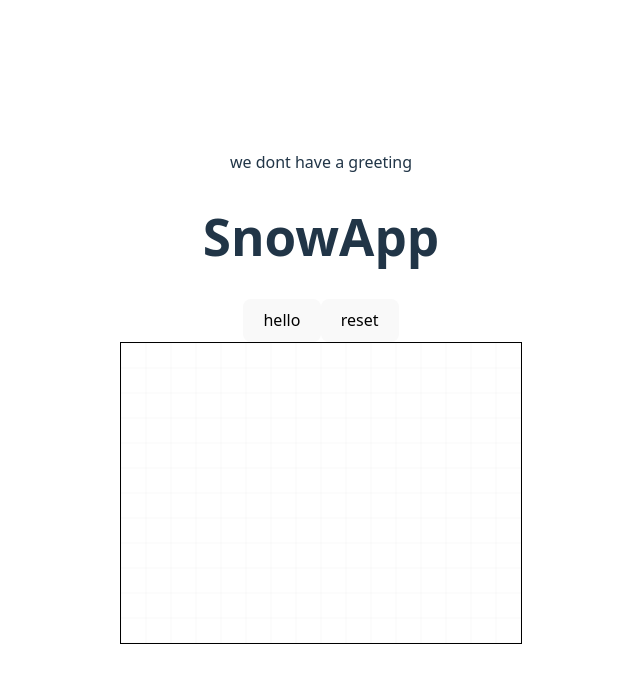
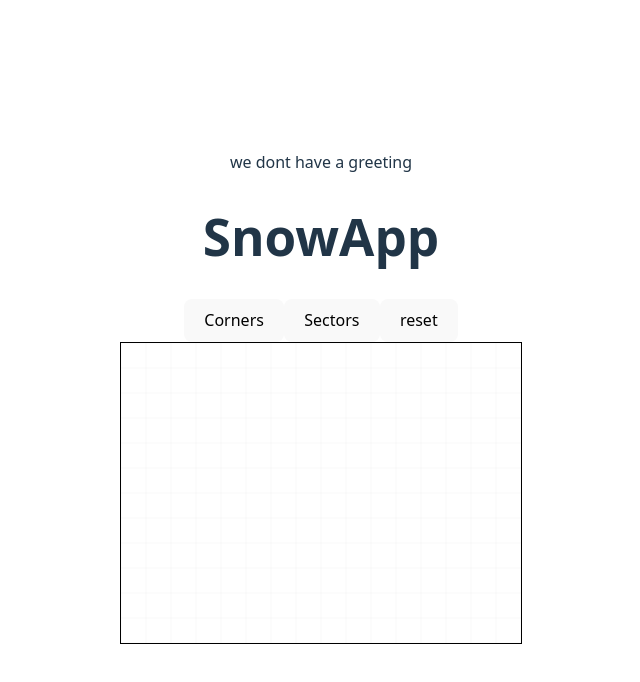
Before and after one commit to huusk0/snowapp-frontend, a React (Vite) app: page / in a window 1280 px wide. Shown: the top 682 px of the page, without its empty margins (319-959 px from the left). Built offline with nearby package versions, Linux system fonts and the light colour scheme; no server answers.

Commit message:
rename function calculateRectangleCorners

```diff
--- a/src/App.tsx
+++ b/src/App.tsx
@@ -169,7 +169,7 @@ function App() {
     fetchGreeting();
   }, []);
 
-  const send_rectangles = async () => {
+  const calculateRectangleCorners = async () => {
     try {
       const response = await axios.post<RectEdge[]>(
         "api/rectangles/",
@@ -187,7 +187,15 @@ function App() {
     <>
       {greeting && <div>we have a greeting: {greeting}</div>}
       {!greeting && <div>we dont have a greeting</div>}
-      <h1>SnowApp</h1> <button onClick={send_rectangles}>hello</button>
+      <h1>SnowApp</h1>
+      <button onClick={calculateRectangleCorners}>Corners</button>
+      <button
+        onClick={() => {
+          console.log("hello");
+        }}
+      >
+        Sectors
+      </button>
       <button
         onClick={() => {
           setRectangles([]);
```
